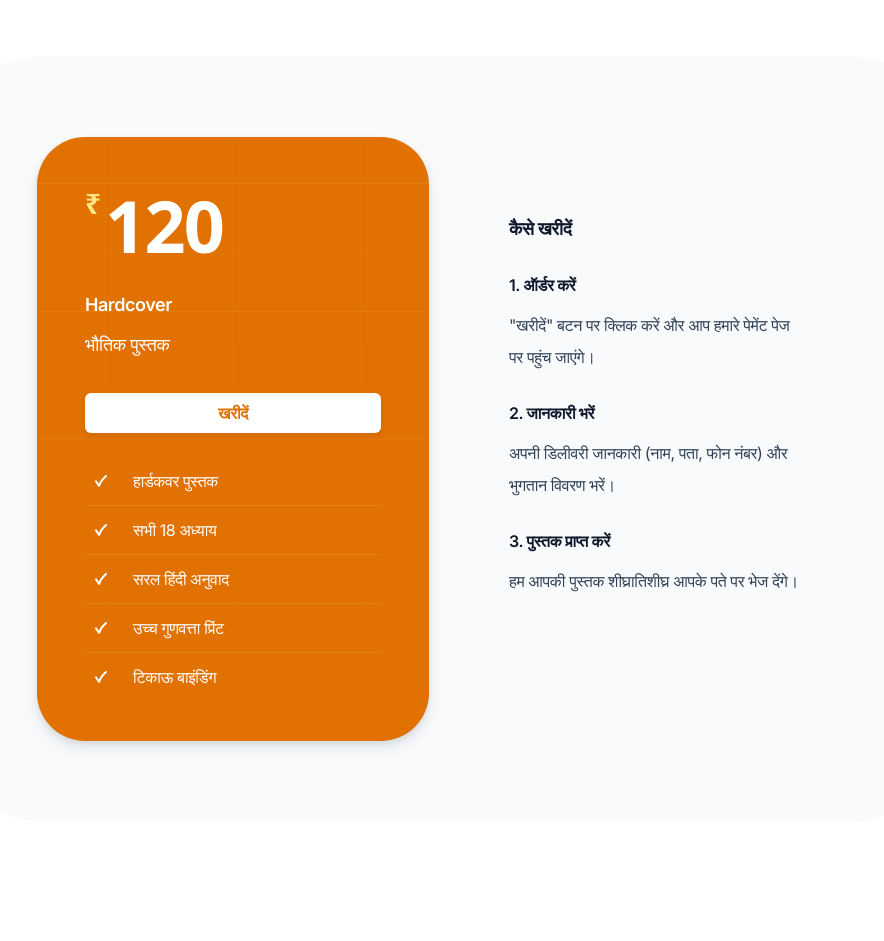
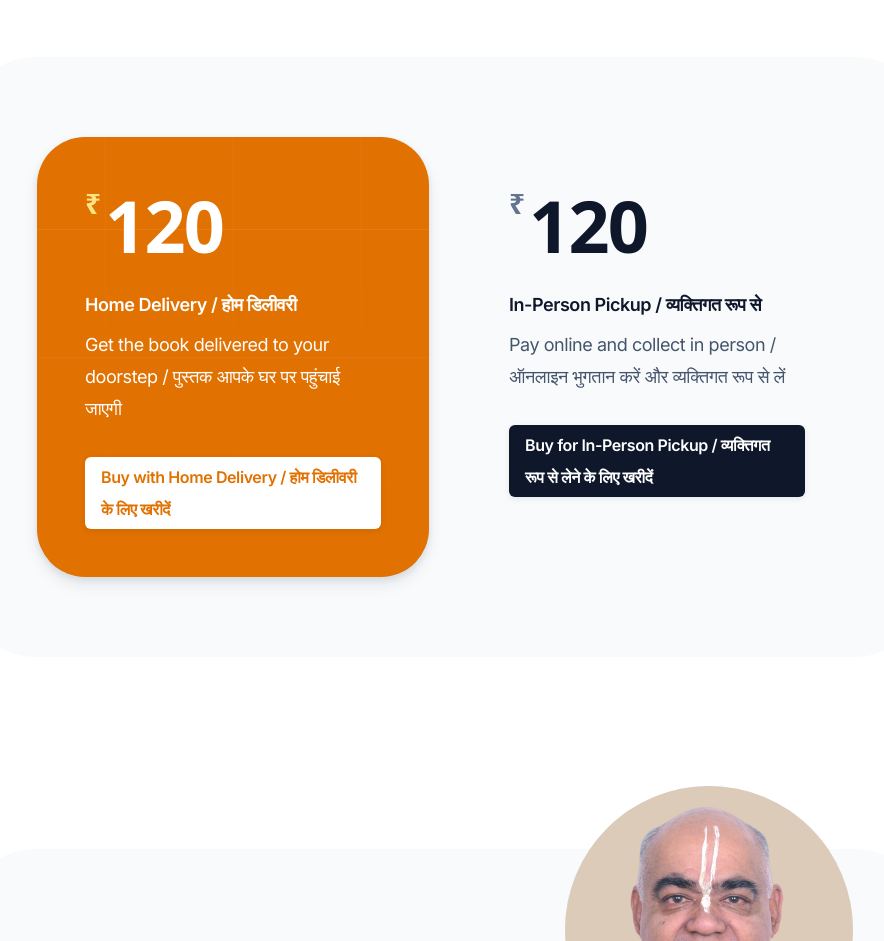
Before and after one commit to chowdhary-org/bhagavadgita-ka-saral-paath, a Next.js app in the folder website/: page / in a window 1280 px wide. Shown: the part 1980-2921 px from the top of the page, without its empty margins (195-1079 px from the left). Built offline with nearby package versions, Linux system fonts and the light colour scheme; a web font is replaced by a local one.

Commit message:
:sparkles: Refactor Pricing component to replace features list with buttonLabel and enhance localization for Home Delivery and In-Person Pickup options

```diff
--- a/website/src/components/Pricing.tsx
+++ b/website/src/components/Pricing.tsx
@@ -1,7 +1,6 @@
 import clsx from 'clsx'
 
 import { Button } from '@/components/Button'
-import { CheckIcon } from '@/components/CheckIcon'
 import { Container } from '@/components/Container'
 import { GridPattern } from '@/components/GridPattern'
 
@@ -9,14 +8,14 @@ function Plan({
   name,
   description,
   price,
-  features,
+  buttonLabel,
   href,
   featured = false,
 }: {
   name: string
   description: string
   price: string
-  features: Array<string>
+  buttonLabel: string
   href: string
   featured?: boolean
 }) {
@@ -67,36 +66,13 @@ function Plan({
             {price}
           </span>
         </p>
-        <div className="order-last mt-8">
-          <ul
-            role="list"
-            className={clsx(
-              '-my-2 divide-y text-base tracking-tight',
-              featured
-                ? 'divide-white/10 text-white'
-                : 'divide-slate-200 text-slate-900',
-            )}
-          >
-            {features.map((feature) => (
-              <li key={feature} className="flex py-2">
-                <CheckIcon
-                  className={clsx(
-                    'h-8 w-8 flex-none',
-                    featured ? 'fill-white' : 'fill-slate-600',
-                  )}
-                />
-                <span className="ml-4">{feature}</span>
-              </li>
-            ))}
-          </ul>
-        </div>
         <Button
           href={href}
           color={featured ? 'white' : 'slate'}
           className="mt-8"
-          aria-label={`Buy the ${name} edition for ₹${price}`}
+          aria-label={`${buttonLabel} - Buy the ${name} edition for ₹${price}`}
         >
-          खरीदें
+          {buttonLabel}
         </Button>
       </div>
     </div>
@@ -123,51 +99,19 @@ export function Pricing() {
         <div className="grid bg-slate-50 sm:px-6 sm:pb-16 md:grid-cols-2 md:gap-8 md:rounded-6xl md:px-8 md:pt-16 lg:p-20">
           <Plan
             featured
-            name="Hardcover"
-            description="भौतिक पुस्तक"
+            name="Home Delivery / होम डिलीवरी"
+            description="Get the book delivered to your doorstep / पुस्तक आपके घर पर पहुंचाई जाएगी"
             price="120"
+            buttonLabel="Buy with Home Delivery / होम डिलीवरी के लिए खरीदें"
             href="https://rzp.io/rzp/VNHuvyc"
-            features={[
-              'हार्डकवर पुस्तक',
-              'सभी 18 अध्याय',
-              'सरल हिंदी अनुवाद',
-              'उच्च गुणवत्ता प्रिंट',
-              'टिकाऊ बाइंडिंग',
-            ]}
           />
-          <div className="relative px-4 py-16 sm:px-10 md:py-12 lg:px-12">
-            <div className="relative flex flex-col">
-              <h3 className="mt-7 text-lg font-semibold tracking-tight text-slate-900">
-                कैसे खरीदें
-              </h3>
-              <div className="mt-6 space-y-6 text-base tracking-tight text-slate-700">
-                <div>
-                  <p className="font-semibold text-slate-900">1. ऑर्डर करें</p>
-                  <p className="mt-2">
-                    "खरीदें" बटन पर क्लिक करें और आप हमारे पेमेंट पेज पर पहुंच
-                    जाएंगे।
-                  </p>
-                </div>
-                <div>
-                  <p className="font-semibold text-slate-900">
-                    2. जानकारी भरें
-                  </p>
-                  <p className="mt-2">
-                    अपनी डिलीवरी जानकारी (नाम, पता, फोन नंबर) और भुगतान विवरण
-                    भरें।
-                  </p>
-                </div>
-                <div>
-                  <p className="font-semibold text-slate-900">
-                    3. पुस्तक प्राप्त करें
-                  </p>
-                  <p className="mt-2">
-                    हम आपकी पुस्तक शीघ्रातिशीघ्र आपके पते पर भेज देंगे।
-                  </p>
-                </div>
-              </div>
-            </div>
-          </div>
+          <Plan
+            name="In-Person Pickup / व्यक्तिगत रूप से"
+            description="Pay online and collect in person / ऑनलाइन भुगतान करें और व्यक्तिगत रूप से लें"
+            price="120"
+            buttonLabel="Buy for In-Person Pickup / व्यक्तिगत रूप से लेने के लिए खरीदें"
+            href="https://rzp.io/rzp/Jj1cLIC"
+          />
         </div>
       </div>
     </section>
```
